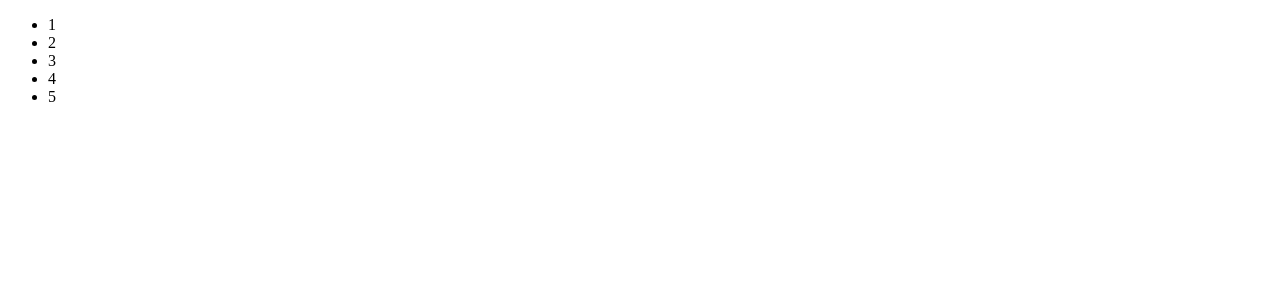
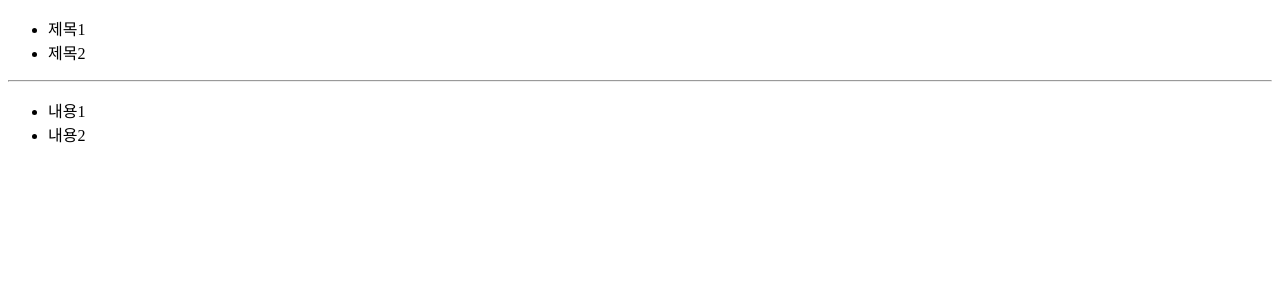
Before and after one commit to KangChanSong/react-practice, a React (Create React App) app in the folder hello-world/: page / in a window 1280 px wide. Shown: the top 300 px of the page. Built offline with nearby package versions, Linux system fonts and the light colour scheme.

Commit message:
key넣기

```diff
--- a/hello-world/src/index.js
+++ b/hello-world/src/index.js
@@ -1,20 +1,41 @@
 import React from 'react';
 import ReactDOM from 'react-dom';
 
+function Blog(props){
 
-function NumberList(props){
-    const numbers = props.numbers;
+    const sidebar = (
+        <ul>
+            {props.posts.map((post) =>
 
-    const ItemList = numbers.map((n) => <li key={n.toString()}>{n}</li>)
+            <li key={post.id}>{post.title}</li>
+
+            )}
+        </ul>
+    )
+
+    const content = (
+        <ul>
+            {props.posts.map((post) =>
+            <li key={post.id}>{post.content}</li>
+            )}
+        </ul>
+    )
 
     return (
-        <ul>{ItemList}</ul>
+        <div>
+            {sidebar}
+            <hr />
+            {content}
+        </div>
     )
 }
 
-const numbers = [1,2,3,4,5];
+const posts = [
+    {id: 1, title: '제목1' , content: '내용1'},
+    {id: 2, title: '제목2' , content: '내용2'}
+]
 
 ReactDOM.render(
-    <NumberList numbers = {numbers} />,
+    <Blog posts = {posts} />,
     document.getElementById('root')
 )
```
